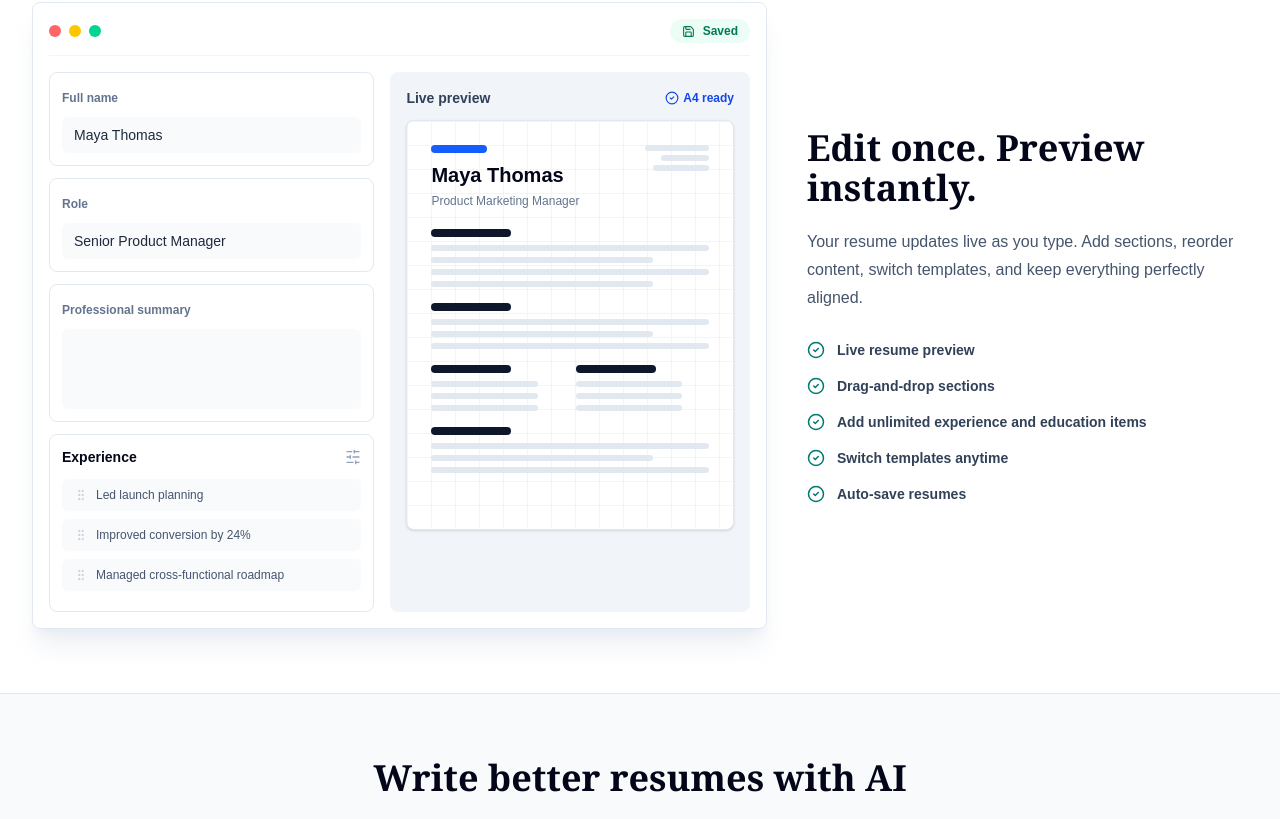
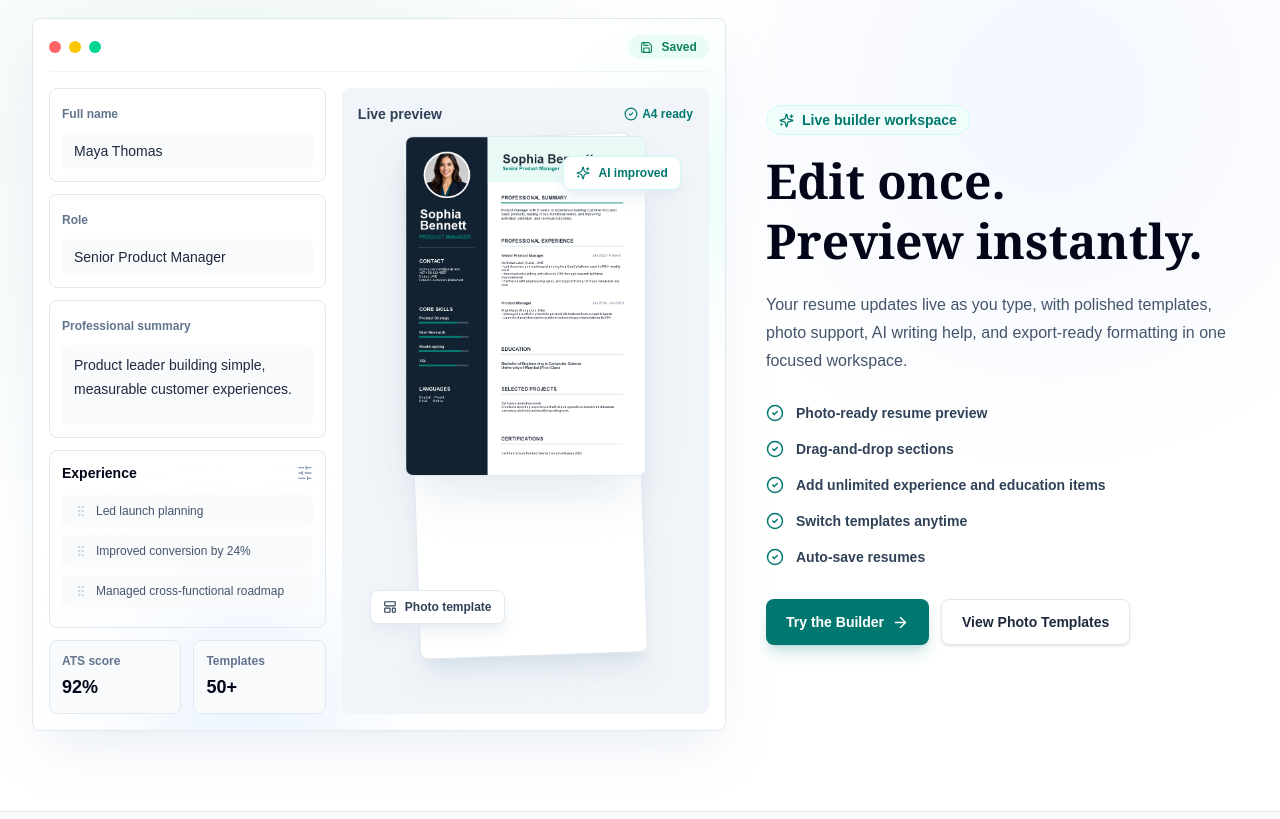
Before and after one commit to Fazilfazi991/resumebuilder, a Next.js app: page / in a window 1280 px wide. Shown: the part 2681-3500 px from the top of the page. Built offline with nearby package versions, Linux system fonts and the light colour scheme.

Commit message:
Rework builder showcase section

```diff
--- a/app/globals.css
+++ b/app/globals.css
@@ -50,6 +50,100 @@ a {
   background-size: 24px 24px;
 }
 
+.builder-showcase {
+  background:
+    radial-gradient(circle at 18% 24%, rgba(15, 143, 127, 0.08), transparent 28rem),
+    radial-gradient(circle at 82% 18%, rgba(37, 99, 235, 0.06), transparent 24rem),
+    #ffffff;
+}
+
+.scroll-reveal {
+  animation: section-reveal both ease-out;
+  animation-timeline: view();
+  animation-range: entry 8% cover 34%;
+}
+
+.scroll-reveal-delay {
+  animation-range: entry 14% cover 42%;
+}
+
+.builder-mockup-shell {
+  transform-origin: center;
+}
+
+.builder-float-card {
+  animation: soft-float 5s ease-in-out infinite;
+}
+
+.builder-float-card-delay {
+  animation-delay: 1.2s;
+}
+
+.builder-feature-item {
+  opacity: 0;
+  transform: translateY(10px);
+  animation: feature-rise 0.55s ease-out forwards;
+}
+
+.builder-feature-item:nth-child(2) {
+  animation-delay: 0.08s;
+}
+
+.builder-feature-item:nth-child(3) {
+  animation-delay: 0.16s;
+}
+
+.builder-feature-item:nth-child(4) {
+  animation-delay: 0.24s;
+}
+
+.builder-feature-item:nth-child(5) {
+  animation-delay: 0.32s;
+}
+
+@keyframes section-reveal {
+  from {
+    opacity: 0;
+    transform: translateY(42px) scale(0.96);
+    filter: blur(10px);
+  }
+
+  to {
+    opacity: 1;
+    transform: translateY(0) scale(1);
+    filter: blur(0);
+  }
+}
+
+@keyframes soft-float {
+  0%,
+  100% {
+    transform: translateY(0);
+  }
+
+  50% {
+    transform: translateY(-8px);
+  }
+}
+
+@keyframes feature-rise {
+  to {
+    opacity: 1;
+    transform: translateY(0);
+  }
+}
+
+@media (prefers-reduced-motion: reduce) {
+  .scroll-reveal,
+  .builder-float-card,
+  .builder-feature-item {
+    animation: none;
+    opacity: 1;
+    transform: none;
+    filter: none;
+  }
+}
+
 .resume-page {
   position: relative;
   width: 210mm;
--- a/components/landing/BuilderMockup.tsx
+++ b/components/landing/BuilderMockup.tsx
@@ -1,26 +1,27 @@
-import { CheckCircle2, GripVertical, Save, SlidersHorizontal } from "lucide-react";
-import { ResumePreview } from "./ResumePreview";
+import { CheckCircle2, GripVertical, LayoutTemplate, Save, SlidersHorizontal, Sparkles } from "lucide-react";
 
 export function BuilderMockup() {
   return (
-    <div className="rounded-lg border border-slate-200 bg-white p-3 shadow-xl shadow-slate-200/70 sm:p-4">
+    <div className="builder-mockup-shell scroll-reveal relative overflow-hidden rounded-lg border border-slate-200 bg-white p-3 shadow-2xl shadow-slate-200/80 sm:p-4">
+      <div className="absolute -right-16 top-20 h-44 w-44 rounded-full bg-teal-100/50 blur-3xl" />
+      <div className="absolute -bottom-20 left-28 h-52 w-52 rounded-full bg-blue-100/60 blur-3xl" />
       <div className="mb-4 flex items-center justify-between border-b border-slate-100 pb-3">
         <div className="flex items-center gap-2">
           <span className="h-3 w-3 rounded-full bg-red-400" />
           <span className="h-3 w-3 rounded-full bg-yellow-400" />
           <span className="h-3 w-3 rounded-full bg-emerald-400" />
         </div>
-        <div className="flex items-center gap-2 rounded-full bg-emerald-50 px-3 py-1 text-xs font-semibold text-emerald-700">
+        <div className="flex items-center gap-2 rounded-full bg-emerald-50 px-3 py-1 text-xs font-bold text-emerald-700">
           <Save size={13} aria-hidden="true" />
           Saved
         </div>
       </div>
 
-      <div className="grid gap-4 lg:grid-cols-[0.95fr_1.05fr]">
+      <div className="relative grid gap-4 lg:grid-cols-[0.86fr_1.14fr]">
         <div className="space-y-3">
           <MockField label="Full name" value="Maya Thomas" />
           <MockField label="Role" value="Senior Product Manager" />
-          <MockField label="Professional summary" textarea />
+          <MockField label="Professional summary" value="Product leader building simple, measurable customer experiences." textarea />
           <div className="rounded-lg border border-slate-200 p-3">
             <div className="mb-3 flex items-center justify-between">
               <p className="text-sm font-bold text-slate-950">Experience</p>
@@ -33,17 +34,36 @@ export function BuilderMockup() {
               </div>
             ))}
           </div>
+          <div className="grid grid-cols-2 gap-3">
+            <MiniStat label="ATS score" value="92%" />
+            <MiniStat label="Templates" value="50+" />
+          </div>
         </div>
 
-        <div className="rounded-lg bg-slate-100 p-4">
+        <div className="relative overflow-hidden rounded-lg bg-slate-100 p-4">
           <div className="mb-3 flex items-center justify-between">
             <p className="text-sm font-bold text-slate-700">Live preview</p>
-            <span className="flex items-center gap-1 text-xs font-semibold text-blue-700">
+            <span className="flex items-center gap-1 text-xs font-bold text-teal-700">
               <CheckCircle2 size={14} aria-hidden="true" />
               A4 ready
             </span>
           </div>
-          <ResumePreview accent="blue" compact={false} />
+          <div className="relative min-h-[430px] sm:min-h-[520px]">
+            <div className="builder-float-card absolute right-3 top-5 z-20 hidden items-center gap-2 rounded-lg border border-teal-100 bg-white px-3 py-2 text-xs font-bold text-teal-700 shadow-lg shadow-slate-200/80 sm:flex">
+              <Sparkles size={14} aria-hidden="true" />
+              AI improved
+            </div>
+            <div className="builder-float-card builder-float-card-delay absolute bottom-8 left-3 z-20 hidden items-center gap-2 rounded-lg border border-slate-200 bg-white px-3 py-2 text-xs font-bold text-slate-700 shadow-lg shadow-slate-200/80 sm:flex">
+              <LayoutTemplate size={14} aria-hidden="true" />
+              Photo template
+            </div>
+            <div className="absolute left-1/2 top-0 h-full w-[68%] max-w-[300px] -translate-x-1/2 rotate-[-2deg] rounded-lg border border-slate-200 bg-white shadow-xl shadow-slate-300/50" />
+            <img
+              src="/images/hero-resume-photo-template.png"
+              alt="Live resume preview with profile photo"
+              className="relative z-10 mx-auto block h-auto w-[72%] max-w-[320px] rounded-lg border border-slate-200 bg-white shadow-2xl shadow-slate-300/60"
+            />
+          </div>
         </div>
       </div>
     </div>
@@ -54,13 +74,18 @@ function MockField({ label, value, textarea = false }: { label: string; value?:
   return (
     <label className="block rounded-lg border border-slate-200 bg-white p-3">
       <span className="text-xs font-semibold text-slate-500">{label}</span>
-      <span
-        className={`mt-2 block rounded-md bg-slate-50 px-3 py-2 text-sm text-slate-800 ${
-          textarea ? "h-20" : "h-9"
-        }`}
-      >
+      <span className={`mt-2 block rounded-md bg-slate-50 px-3 py-2 text-sm text-slate-800 ${textarea ? "min-h-20 leading-6" : "h-9"}`}>
         {value}
       </span>
     </label>
   );
 }
+
+function MiniStat({ label, value }: { label: string; value: string }) {
+  return (
+    <div className="rounded-lg border border-slate-200 bg-slate-50 p-3">
+      <p className="text-xs font-bold text-slate-500">{label}</p>
+      <p className="mt-1 text-lg font-bold text-slate-950">{value}</p>
+    </div>
+  );
+}
--- a/components/landing/Homepage.tsx
+++ b/components/landing/Homepage.tsx
@@ -176,22 +176,30 @@ export function Homepage() {
         </div>
       </section>
 
-      <section className="bg-white py-16" id="builder">
-        <div className="mx-auto grid max-w-7xl items-center gap-10 px-4 sm:px-6 lg:grid-cols-[1.25fr_0.75fr] lg:px-8">
+      <section className="builder-showcase overflow-hidden bg-white py-16 sm:py-20" id="builder">
+        <div className="mx-auto grid max-w-7xl items-center gap-10 px-4 sm:px-6 lg:grid-cols-[1.18fr_0.82fr] lg:px-8">
           <BuilderMockup />
-          <div>
-            <h2 className="text-4xl font-bold text-slate-950">Edit once. Preview instantly.</h2>
+          <div className="scroll-reveal scroll-reveal-delay">
+            <p className="mb-4 inline-flex items-center gap-2 rounded-full border border-teal-100 bg-teal-50 px-3 py-1 text-sm font-bold text-teal-700">
+              <Sparkles size={15} aria-hidden="true" />
+              Live builder workspace
+            </p>
+            <h2 className="max-w-md text-4xl font-bold leading-tight text-slate-950 sm:text-5xl">Edit once. Preview instantly.</h2>
             <p className="mt-5 text-base leading-7 text-slate-600">
-              Your resume updates live as you type. Add sections, reorder content, switch templates, and keep everything perfectly aligned.
+              Your resume updates live as you type, with polished templates, photo support, AI writing help, and export-ready formatting in one focused workspace.
             </p>
             <ul className="mt-7 space-y-4">
-              {["Live resume preview", "Drag-and-drop sections", "Add unlimited experience and education items", "Switch templates anytime", "Auto-save resumes"].map((feature) => (
-                <li key={feature} className="flex items-center gap-3 text-sm font-semibold text-slate-700">
+              {["Photo-ready resume preview", "Drag-and-drop sections", "Add unlimited experience and education items", "Switch templates anytime", "Auto-save resumes"].map((feature) => (
+                <li key={feature} className="builder-feature-item flex items-center gap-3 text-sm font-semibold text-slate-700">
                   <CheckCircle2 size={18} className="text-teal-700" aria-hidden="true" />
                   {feature}
                 </li>
               ))}
             </ul>
+            <div className="mt-8 flex flex-col gap-3 sm:flex-row">
+              <ButtonLink href="/builder/sample-resume">Try the Builder</ButtonLink>
+              <ButtonLink href="/templates" variant="secondary">View Photo Templates</ButtonLink>
+            </div>
           </div>
         </div>
       </section>
```
